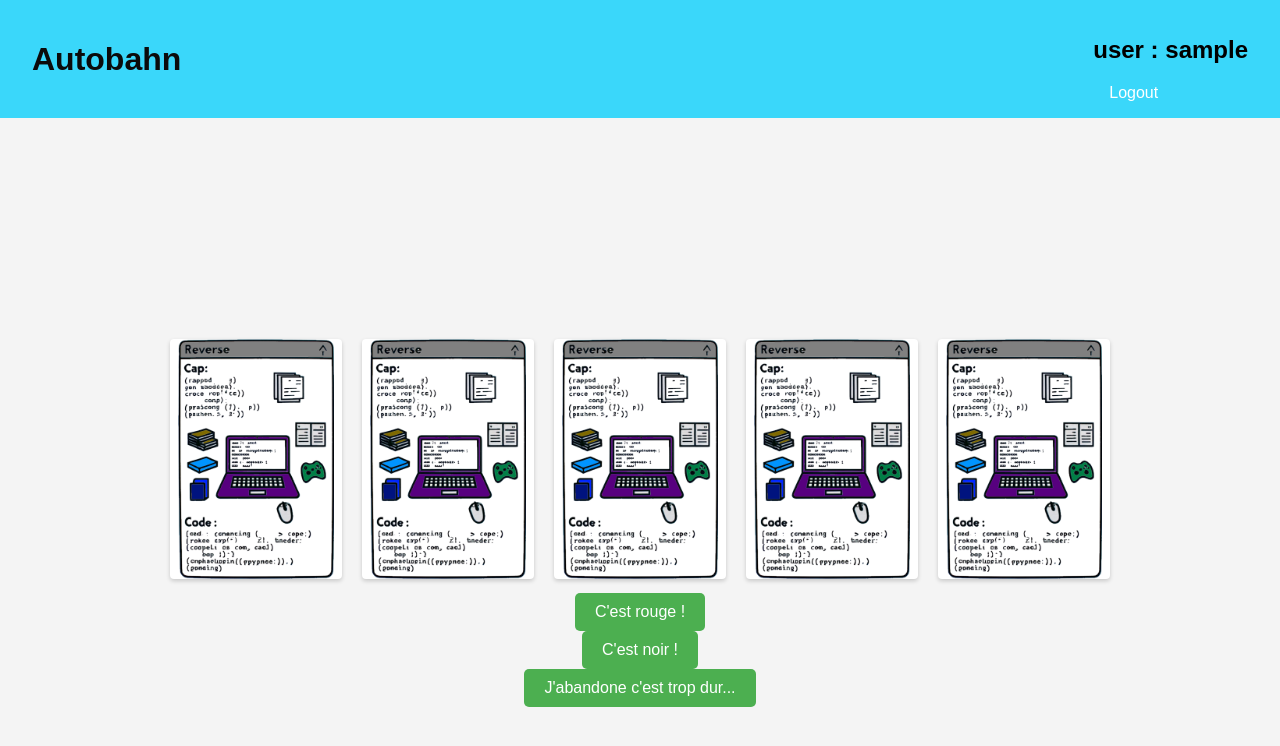
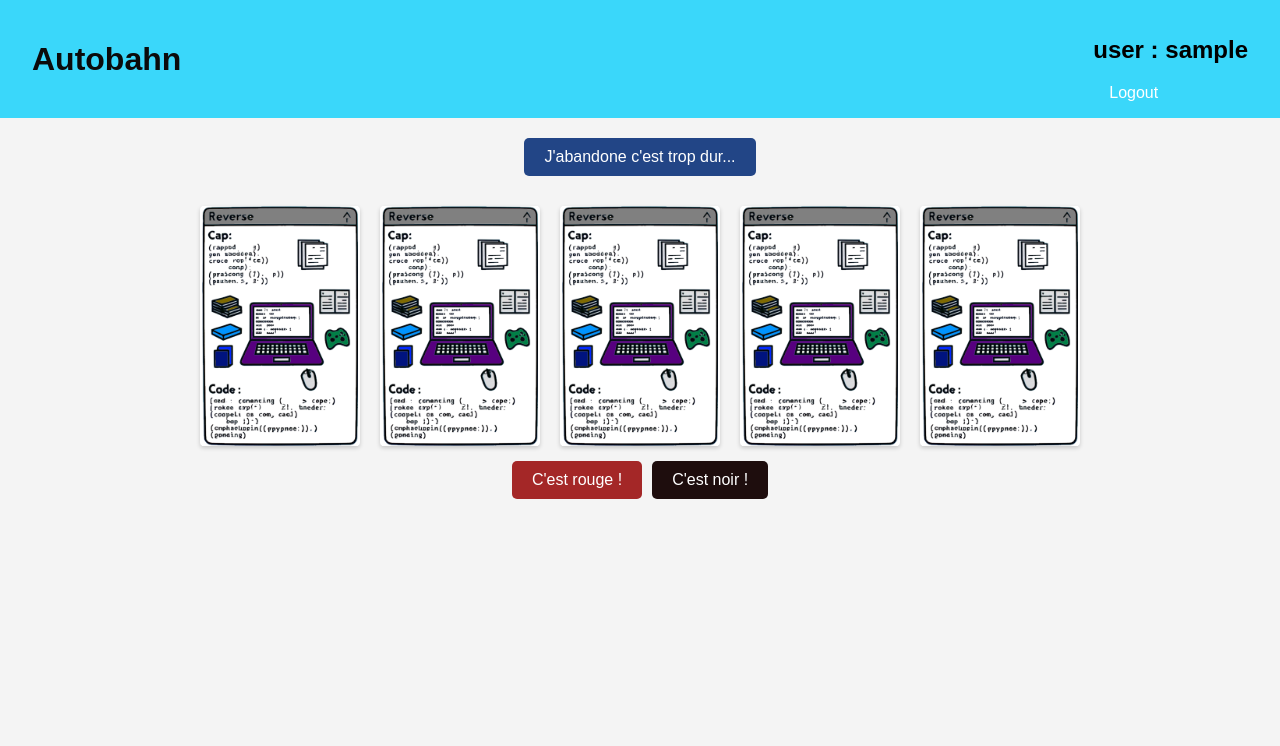
Before and after one commit to vaTheo/ReactFrontendAutoBahn, a React (Create React App) app in the folder my-app/: page /autobahn in a window 1280 px wide. Shown: the top 746 px of the page. Built offline with nearby package versions, Linux system fonts and the light colour scheme; sample sign-in values are in the browser's storage.

Commit message:
Comit for deployement

```diff
--- a/my-app/src/App.tsx
+++ b/my-app/src/App.tsx
@@ -43,9 +43,18 @@ const Wrapper: React.FC = () => {
           path="/logout"
           element={isAuthenticated ? <Logout /> : <Navigate to="/" />}
         />
-        <Route path="/CreateGame" element={<CreateGame />} />
-        <Route path="/autobahn" element={<Autobahn />} />
-        <Route path="/score" element={<Score />} />
+        <Route
+          path="/createGame"
+          element={isAuthenticated ? <CreateGame /> : <Navigate to="/" />}
+        />
+        <Route
+          path="/autobahn"
+          element={isAuthenticated ? <Autobahn /> : <Navigate to="/" />}
+        />
+        <Route
+          path="/score"
+          element={isAuthenticated ? <Score /> : <Navigate to="/" />}
+        />
 
         {/* Other routes go here */}
       </Routes>
--- a/my-app/src/components/card.scss
+++ b/my-app/src/components/card.scss
@@ -22,8 +22,11 @@ body {
 // Define styles for the cards container
 .cards {
   text-align: center; // Center text inside cards container
-  max-width: 1440px; // Maximum width of cards container
+  max-width: 1440em; // Maximum width of cards container
   margin: 0 auto; // Center cards container horizontally
+  display: flex; // Use flexbox layout
+  flex-wrap: wrap; // Allow cards to wrap to the next line
+  justify-content: space-around; // Distribute space between cards
 }
 
 // Define styles for each card
@@ -32,6 +35,8 @@ body {
   display: inline-block; // Display cards as inline-block elements
   width: $card-width; // Set width of card
   height: $card-height; // Set height of card
+  max-width: 10em; // Set width of card
+  max-height: 15em; // Set height of card
   font: $font-size 'Trebuchet MS'; // Set font size and family for card
 
   margin: $gutter; // Set margin around each card
--- a/my-app/src/pages/CreateGame.css
+++ b/my-app/src/pages/CreateGame.css
@@ -10,7 +10,7 @@
 
 /* NewGame-form: Styling for the form inside the main container */
 .NewGame-form {
-    width: 300px;                 /* Set a fixed width for the form */
+    width: auto;                 /* Set a fixed width for the form */
     padding: 20px;                /* Add padding inside the form for spacing */
     border: 1px solid #ddd;       /* Add a light gray border around the form */
     box-shadow: 0 0 10px rgba(0, 0, 0, 0.1); /* Add a subtle shadow for depth */
@@ -23,12 +23,16 @@
     margin-bottom: 20px;          /* Add space below the header */
     text-align: center;           /* Center the header text */
 }
-
+.NewGame-text {
+    font-size: 16px;              /* Set a larger font size for the header */
+    margin-bottom: 5px;          /* Add space below the header */
+    text-align: left;           /* Center the header text */
+}
 /* Dropdown styling for selecting the number of cards */
 .NewGame-form select {
     width: 100%;                  /* Make the dropdown span the full width of its container */
-    padding: 8px;                 /* Add some padding for visual comfort */
-    margin: 10px 0;               /* Add margin above and below for spacing */
+    padding: 5px;                 /* Add some padding for visual comfort */
+    margin: 5px 0;               /* Add margin above and below for spacing */
     border: 1px solid #ddd;       /* A light gray border around the dropdown */
     border-radius: 4px;           /* Rounded corners for the dropdown */
 }
--- a/my-app/src/pages/CreateGame.tsx
+++ b/my-app/src/pages/CreateGame.tsx
@@ -58,9 +58,11 @@ const CreateGame: React.FC = () => {
   return (
     <div className="NewGame-container">
       <div className="NewGame-form">
-        <h1 className="NewGame-Header">Create a new game</h1>
+      <h1 className="NewGame-Header">Création d'une nouvelle partie</h1>
+      <h2 className="NewGame-text">Choisie le nombre de carte de l'autoroute :</h2>
+
         <label>
-          Number of Cards:
+
           <select value={nbCardAutoBahn} onChange={handlSetNbCardChange}>
             <option value={2}>2</option>
             <option value={3}>3</option>
@@ -73,7 +75,7 @@ const CreateGame: React.FC = () => {
         </label>
 
         <button className="NewGame-button" onClick={startGame}>
-          Start game
+          C'est parti !
         </button>
       </div>
       {isModalOpen && (
--- a/my-app/src/pages/HomePage.tsx
+++ b/my-app/src/pages/HomePage.tsx
@@ -2,8 +2,11 @@ import React from 'react';
 const HomePage: React.FC = () => {
   return (
     <div>
-      <h2>Welcome to the new generation, autobahn 2!</h2>
-      {/* Any other content for the home page */}
+      <h1>Welcome to the new generation, autobahn 2!</h1>
+
+      <h2>Crée toi un compte partir à l'aventure
+          Le jeu est simple tu dois arriver à deviner la couleur de la carte plusieurs fois d'affilé sans te trompé sinon tu recommence au début
+      </h2>
     </div>
   );
 };
--- a/my-app/src/pages/autobahn.scss
+++ b/my-app/src/pages/autobahn.scss
@@ -1,29 +1,70 @@
+/* Styling for the main container */
 /* Styling for the main container */
 .autbahn-container {
-  display: flex; /* Align children elements in a row */
-  flex-direction: column; /* Stack children elements in a column */
-  align-items: center; /* Center children elements horizontally */
-  justify-content: center; /* Center children elements vertically */
-  min-height: 100vh; /* Minimum height of 100% of the viewport height */
-  background-color: #f4f4f4; /* Light gray background color */
+  display: flex;
+  flex-direction: column;
+  align-items: center;
+  justify-content: top;
+  min-height: 100vh;
+  background-color: #f4f4f4;
 }
+
+/* Updated styling for cards container to make it responsive */
 .cards-container {
   display: flex;
-  flex-direction:row;
+  flex-direction: row;
   align-items: center;
   justify-content: space-around;
+  flex-wrap: nowrap; /* Prevents cards from wrapping to the next line */
 }
 
+/* Styling for each card (add this class to your Cards component) */
+.cards {
+  flex: 1; /* Makes each card grow to fill the available space */
+  max-width: 150px; /* Maximum width of each card */
+  min-width: 100px; /* Minimum width of each card */
+}
+.FlexBoxRedBlack {
+  display: flexbox;
+  justify-content: space-between
+
+}
 
 /* Styling for the display card button */
-.DisplayCard {
+.DisplayCard-Red {
   padding: 10px 20px; /* Padding inside the button */
   font-size: 1rem; /* Font size for the button text */
   border: none; /* No border for the button */
   border-radius: 5px; /* Rounded corners with 5px radius */
   cursor: pointer; /* Cursor changes to pointer when hovered over the button */
-  background-color: #4caf50; /* Green background color */
+  background-color: #a42727; /* Green background color */
   color: #ffffff; /* White text color */
+  margin : 5px;
+
+}
+
+.DisplayCard-Black {
+  padding: 10px 20px; /* Padding inside the button */
+  font-size: 1rem; /* Font size for the button text */
+  border: none; /* No border for the button */
+  border-radius: 5px; /* Rounded corners with 5px radius */
+  cursor: pointer; /* Cursor changes to pointer when hovered over the button */
+  background-color: #130000f1; /* Green background color */
+  color: #ffffff; /* White text color */
+  margin : 5px;
+}
+
+.DisplayCard-Button {
+  display: flexbox;
+  padding: 10px 20px; /* Padding inside the button */
+  font-size: 1rem; /* Font size for the button text */
+  border: none; /* No border for the button */
+  border-radius: 5px; /* Rounded corners with 5px radius */
+  cursor: pointer; /* Cursor changes to pointer when hovered over the button */
+  background-color: #224586; /* Green background color */
+  color: #ffffff; /* White text color */
+  margin: 20px;
+
 }
 
 .DisplayCard:hover {
@@ -87,6 +128,7 @@
   background-color: #4caf50; /* Green background color */
   color: #ffffff; /* White text color */
   text-align: center; /* Center text horizontally */
+  margin: 5px;
 }
 
 .choose-yes-no:hover {
--- a/my-app/src/pages/autobahn.tsx
+++ b/my-app/src/pages/autobahn.tsx
@@ -42,7 +42,7 @@ const Autobahn: React.FC = () => {
   let playerGuessGood = false;
   //Execute code when page is unload
   window.addEventListener("beforeunload", (event) => {
-    console.log('try')
+    console.log("try");
     looseGame(
       nbCardFail,
       nbCardWin,
@@ -53,7 +53,7 @@ const Autobahn: React.FC = () => {
     console.log("API call before page reload");
   });
   window.addEventListener("unload", (event) => {
-    console.log('try')
+    console.log("try");
     looseGame(
       nbCardFail,
       nbCardWin,
@@ -63,7 +63,7 @@ const Autobahn: React.FC = () => {
     );
 
     console.log("API call after page reload");
-});
+  });
 
   const incrementCounter = () => {
     intnbWinInARow = intnbWinInARow + 1;
@@ -161,35 +161,8 @@ const Autobahn: React.FC = () => {
   return (
     <div>
       <div className="autbahn-container">
-        <div className="cards-container">
-          {/* Render the Cards component and pass cardNumber and cardColorName as props */}
-          <Cards cardNumber={card1Number} cardColorName={card1ColorName} />
-          <Cards cardNumber={card2Number} cardColorName={card2ColorName} />
-          <Cards cardNumber={card3Number} cardColorName={card3ColorName} />
-          <Cards cardNumber={card4Number} cardColorName={card4ColorName} />
-          <Cards cardNumber={card5Number} cardColorName={card5ColorName} />
-        </div>
         <button
-          className="DisplayCard"
-          onClick={() => {
-            selectCard("red");
-            setnbRedSelected((prev) => prev + 1);
-          }}
-        >
-          C'est rouge !
-        </button>
-
-        <button
-          className="DisplayCard"
-          onClick={() => {
-            selectCard("black");
-            setnbBlackSelected((prev) => prev + 1);
-          }}
-        >
-          C'est noir !
-        </button>
-        <button
-          className="DisplayCard"
+          className="DisplayCard-Button"
           onClick={() => {
             looseGame(
               nbCardFail,
@@ -203,6 +176,44 @@ const Autobahn: React.FC = () => {
         >
           J'abandone c'est trop dur...
         </button>
+        <div className="cards-container">
+          {/* Render the Cards component and pass cardNumber and cardColorName as props */}
+          <div className="cards">
+            <Cards cardNumber={card1Number} cardColorName={card1ColorName} />
+          </div>
+          <div className="cards">
+            <Cards cardNumber={card2Number} cardColorName={card2ColorName} />
+          </div>
+          <div className="cards">
+            <Cards cardNumber={card3Number} cardColorName={card3ColorName} />
+          </div>
+          <div className="cards">
+            <Cards cardNumber={card4Number} cardColorName={card4ColorName} />
+          </div>
+          <div className="cards">
+            <Cards cardNumber={card5Number} cardColorName={card5ColorName} />
+          </div>
+        </div>
+        <div className="FlexBoxRedBlack">
+          <button
+            className="DisplayCard-Red"
+            onClick={() => {
+              selectCard("red");
+              setnbRedSelected((prev) => prev + 1);
+            }}
+          >
+            C'est rouge !
+          </button>
+          <button
+            className="DisplayCard-Black"
+            onClick={() => {
+              selectCard("black");
+              setnbBlackSelected((prev) => prev + 1);
+            }}
+          >
+            C'est noir !
+          </button>
+        </div>
       </div>
 
       {isModalOpenDeckEmpty && (
```
